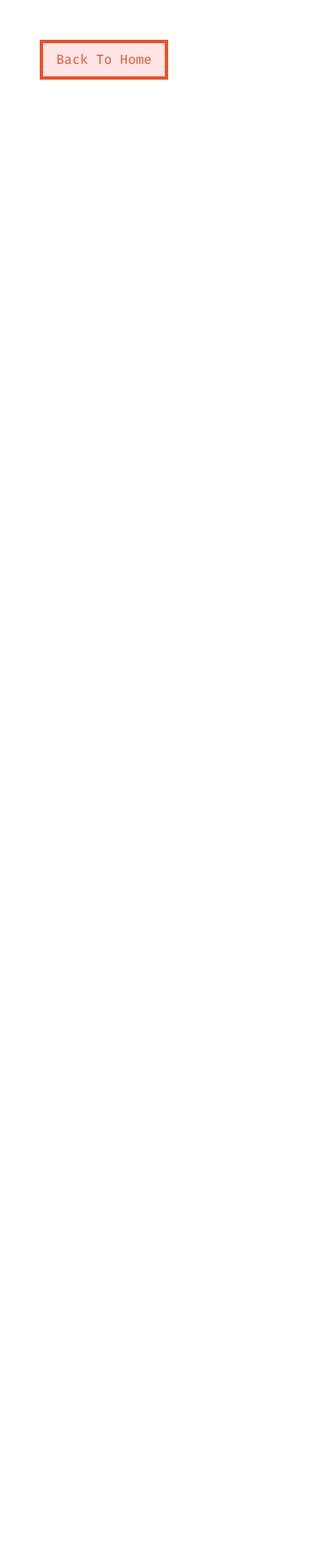
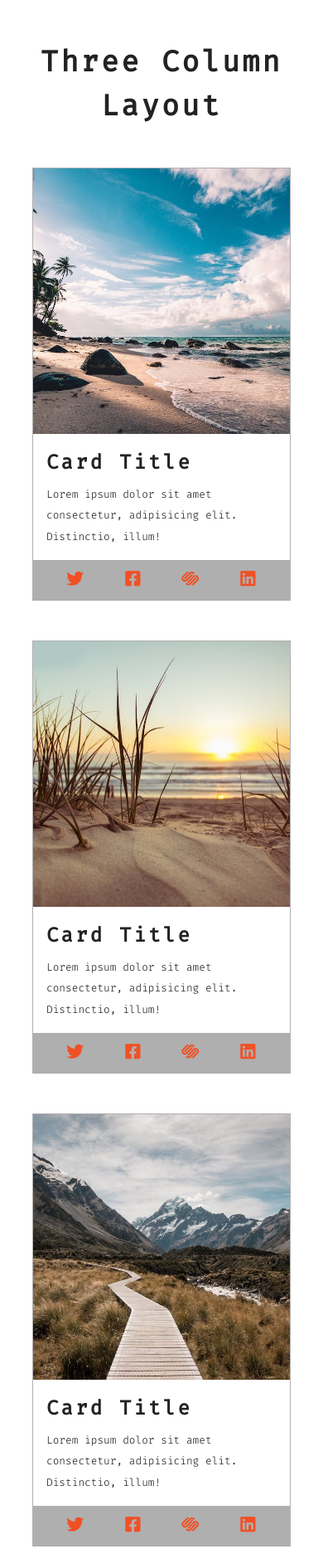
Before and after one commit to Lior-Lavon/css-grid-mini-project, a plain HTML site: page cards.html in a window 390 px wide. Shown: the top 1867 px of the page at 83% size. Before the commit the page ends 844 px from the top, so only its background shows below. Drawn offline with Linux system fonts and the light colour scheme.

Commit message:
adding card and media query

```diff
--- a/cards.html
+++ b/cards.html
@@ -20,6 +20,118 @@
     <link rel="stylesheet" href="./css/main.css" />
   </head>
   <body>
+    <section class="section cards">
+      <div class="title">
+        <h1>three column layout</h1>
+      </div>
+
+      <!-- card center -->
+      <div class="cards-center">
+        <!-- single card -->
+        <article class="card">
+          <!-- card info -->
+          <img
+            src="./images/size-image-1.jpeg"
+            class="card-image"
+            alt="image-1"
+          />
+          <!-- card info -->
+          <div class="card-info">
+            <h3 class="card-title">card title</h3>
+            <p class="card-text">
+              Lorem ipsum dolor sit amet consectetur, adipisicing elit.
+              Distinctio, illum!
+            </p>
+          </div>
+          <!-- card footer -->
+          <div class="card-footer">
+            <a href="#"><i class="fab fa-twitter"></i></a>
+            <a href="#"><i class="fab fa-facebook-square"></i></a>
+            <a href="#"><i class="fab fa-squarespace"></i></a>
+            <a href="#"><i class="fab fa-linkedin"></i></a>
+          </div>
+        </article>
+        <!-- end of single card -->
+
+        <!-- single card -->
+        <article class="card">
+          <!-- card info -->
+          <img
+            src="./images/size-image-2.jpeg"
+            class="card-image"
+            alt="image-2"
+          />
+          <!-- card info -->
+          <div class="card-info">
+            <h3 class="card-title">card title</h3>
+            <p class="card-text">
+              Lorem ipsum dolor sit amet consectetur, adipisicing elit.
+              Distinctio, illum!
+            </p>
+          </div>
+          <!-- card footer -->
+          <div class="card-footer">
+            <a href="#"><i class="fab fa-twitter"></i></a>
+            <a href="#"><i class="fab fa-facebook-square"></i></a>
+            <a href="#"><i class="fab fa-squarespace"></i></a>
+            <a href="#"><i class="fab fa-linkedin"></i></a>
+          </div>
+        </article>
+        <!-- end of single card -->
+
+        <!-- single card -->
+        <article class="card">
+          <!-- card info -->
+          <img
+            src="./images/size-image-3.jpeg"
+            class="card-image"
+            alt="image-3"
+          />
+          <!-- card info -->
+          <div class="card-info">
+            <h3 class="card-title">card title</h3>
+            <p class="card-text">
+              Lorem ipsum dolor sit amet consectetur, adipisicing elit.
+              Distinctio, illum!
+            </p>
+          </div>
+          <!-- card footer -->
+          <div class="card-footer">
+            <a href="#"><i class="fab fa-twitter"></i></a>
+            <a href="#"><i class="fab fa-facebook-square"></i></a>
+            <a href="#"><i class="fab fa-squarespace"></i></a>
+            <a href="#"><i class="fab fa-linkedin"></i></a>
+          </div>
+        </article>
+        <!-- end of single card -->
+
+        <!-- single card -->
+        <article class="card">
+          <!-- card info -->
+          <img
+            src="./images/size-image-4.jpeg"
+            class="card-image"
+            alt="image-4"
+          />
+          <!-- card info -->
+          <div class="card-info">
+            <h3 class="card-title">card title</h3>
+            <p class="card-text">
+              Lorem ipsum dolor sit amet consectetur, adipisicing elit.
+              Distinctio, illum!
+            </p>
+          </div>
+          <!-- card footer -->
+          <div class="card-footer">
+            <a href="#"><i class="fab fa-twitter"></i></a>
+            <a href="#"><i class="fab fa-facebook-square"></i></a>
+            <a href="#"><i class="fab fa-squarespace"></i></a>
+            <a href="#"><i class="fab fa-linkedin"></i></a>
+          </div>
+        </article>
+        <!-- end of single card -->
+      </div>
+    </section>
     <a href="index.html" class="btn">back to home</a>
   </body>
 </html>
--- a/css/main.css
+++ b/css/main.css
@@ -43,14 +43,14 @@ h4 {
   margin-bottom: 1.25rem;
 }
 h1 {
-  font-size: 3rem;
+  font-size: 2.2rem;
 }
 h2 {
-  font-size: 2.5rem;
+  font-size: 2rem;
   margin-bottom: 0;
 }
 h3 {
-  font-size: 2rem;
+  font-size: 1.5rem;
   margin-bottom: 0;
 }
 h4 {
@@ -59,7 +59,7 @@ h4 {
 }
 p {
   font-weight: 300;
-  font-size: 0.7rem;
+  font-size: 0.8rem;
   line-height: 2;
 }
 /* button */
@@ -149,3 +149,65 @@ p {
       url("../images/image-2.jpeg") center/cover fixed no-repeat;
   }
 }
+
+/********************/
+/* cards            */
+/********************/
+
+.cards .title {
+  margin: 3rem 1rem;
+  text-align: center;
+}
+
+.cards-center {
+  width: 80vw;
+  max-width: 1170px;
+  margin: 2rem auto;
+  display: grid;
+  grid-template-columns: 1fr;
+}
+
+.card {
+  border: 1px solid var(--clr-darkgray);
+  margin-bottom: 3rem;
+}
+.card-image {
+  height: 20rem;
+  object-fit: cover;
+}
+.card-info {
+  padding: 1rem;
+}
+.card-title {
+  padding-bottom: 0.5rem;
+}
+.card-footer {
+  background: var(--clr-darkgray);
+  padding: 0.5rem 1rem;
+  display: grid;
+  grid-template-columns: repeat(4, 1fr);
+  justify-items: center;
+}
+.card-footer a {
+  color: var(--clr-primary);
+  font-size: 1.3rem;
+  cursor: pointer;
+  transition: var(--transtion);
+}
+.card-footer a:hover {
+  color: var(--clr-black);
+  transform: scale(1.2);
+}
+
+@media screen and (min-width: 768px) {
+  .cards-center {
+    grid-template-columns: repeat(2, 1fr);
+    column-gap: 2rem;
+  }
+}
+
+@media screen and (min-width: 1170px) {
+  .cards-center {
+    grid-template-columns: repeat(3, 1fr);
+  }
+}
```
